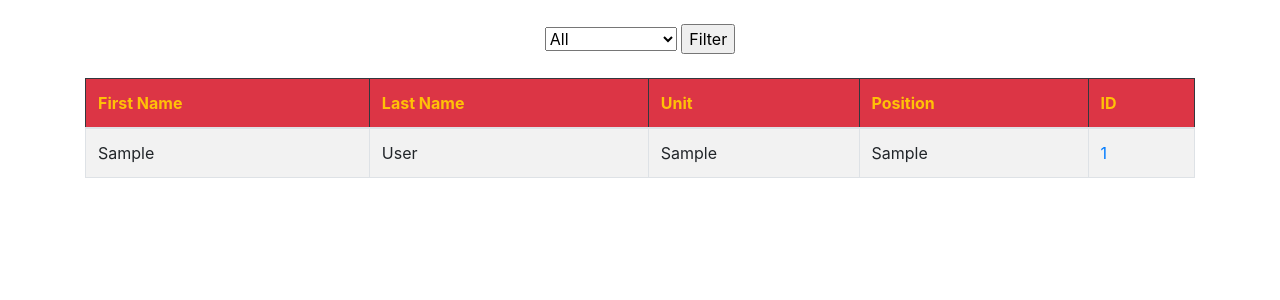
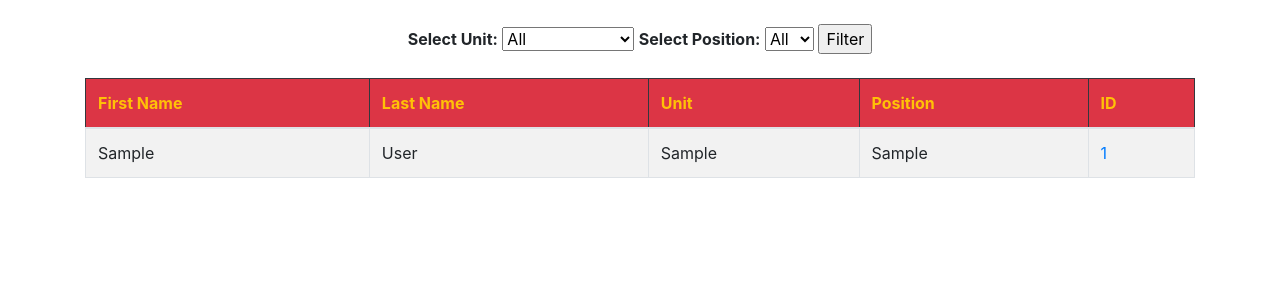
Before and after one commit to alexlitocortez/CRM, a Django app: page /filtered_table/ in a window 1280 px wide. Shown: the part 56-356 px from the top of the page. Run offline with Django 4.2, Linux system fonts and the light colour scheme; a user stored in the database is signed in; tables that the repository leaves empty hold one stand-in row (values such as "Sample post").

Commit message:
added second filter for position

```diff
--- a/root/backend/players/templates/filtered_table.html
+++ b/root/backend/players/templates/filtered_table.html
@@ -3,16 +3,29 @@
 
 {% if user.is_authenticated %}
 
-<!-- filtered_players.html -->
 <div class="container-fluid d-flex justify-content-around">
 
     <form method="get" action="{% url 'filtered_table' %}">
+        <strong>Select Unit:</strong>
         <select name="filter_option">
             <option value="all">All</option>
             <option value="Offense">Offense</option>
             <option value="Defense">Defense</option>
             <option value="Special Teams">Special Teams</option>
-            <!-- Add more dropdown options as needed -->
+        </select>
+        <strong>Select Position:</strong>
+        <select name="filter_option2">
+            <option value="all">All</option>
+            <option value="QB">QB</option>
+            <option value="RB">RB</option>
+            <option value="TE">TE</option>
+            <option value="WR">WR</option>
+            <option value="DL">DL</option>
+            <option value="LB">LB</option>
+            <option value="DE">DE</option>
+            <option value="CB">CB</option>
+            <option value="SS">SS</option>
+            <option value="K">K</option>
         </select>
         <input type="submit" value="Filter">
     </form>
--- a/root/backend/players/views.py
+++ b/root/backend/players/views.py
@@ -103,14 +103,23 @@ def update_record(request, pk):
 
 def filtered_table(request):
     selected_option = request.GET.get('filter_option','all')
+    selected_option2 = request.GET.get('filter_option2','all')
 
-    if selected_option == 'Offense':
-        filtered_data = Record.objects.filter(unit=selected_option)
-    elif selected_option == 'Defense':
-        filtered_data = Record.objects.filter(unit=selected_option)
-    elif selected_option == 'Special Teams':
-        filtered_data = Record.objects.filter(unit=selected_option)
-    else:
-        filtered_data = Record.objects.all()
+    filtered_data = Record.objects.all()
 
-    return render(request, 'filtered_table.html', {'filtered_data': filtered_data})
+    if selected_option != 'all':
+        filtered_data = filtered_data.filter(unit=selected_option)
+
+    if selected_option2 != 'all':
+        filtered_data = filtered_data.filter(position=selected_option2)
+
+    # if selected_option == 'Offense':
+    #     filtered_data = Record.objects.filter(unit=selected_option)
+    # elif selected_option == 'Defense':
+    #     filtered_data = Record.objects.filter(unit=selected_option)
+    # elif selected_option == 'Special Teams':
+    #     filtered_data = Record.objects.filter(unit=selected_option)
+    # else:
+    #     filtered_data = Record.objects.all()
+
+    return render(request, 'filtered_table.html', {'filtered_data': filtered_data, 'selected_option': selected_option, 'selected_option2': selected_option2})
```
Also changed, not shown: root/backend/players/templates/home.html (+8 -28 lines).
